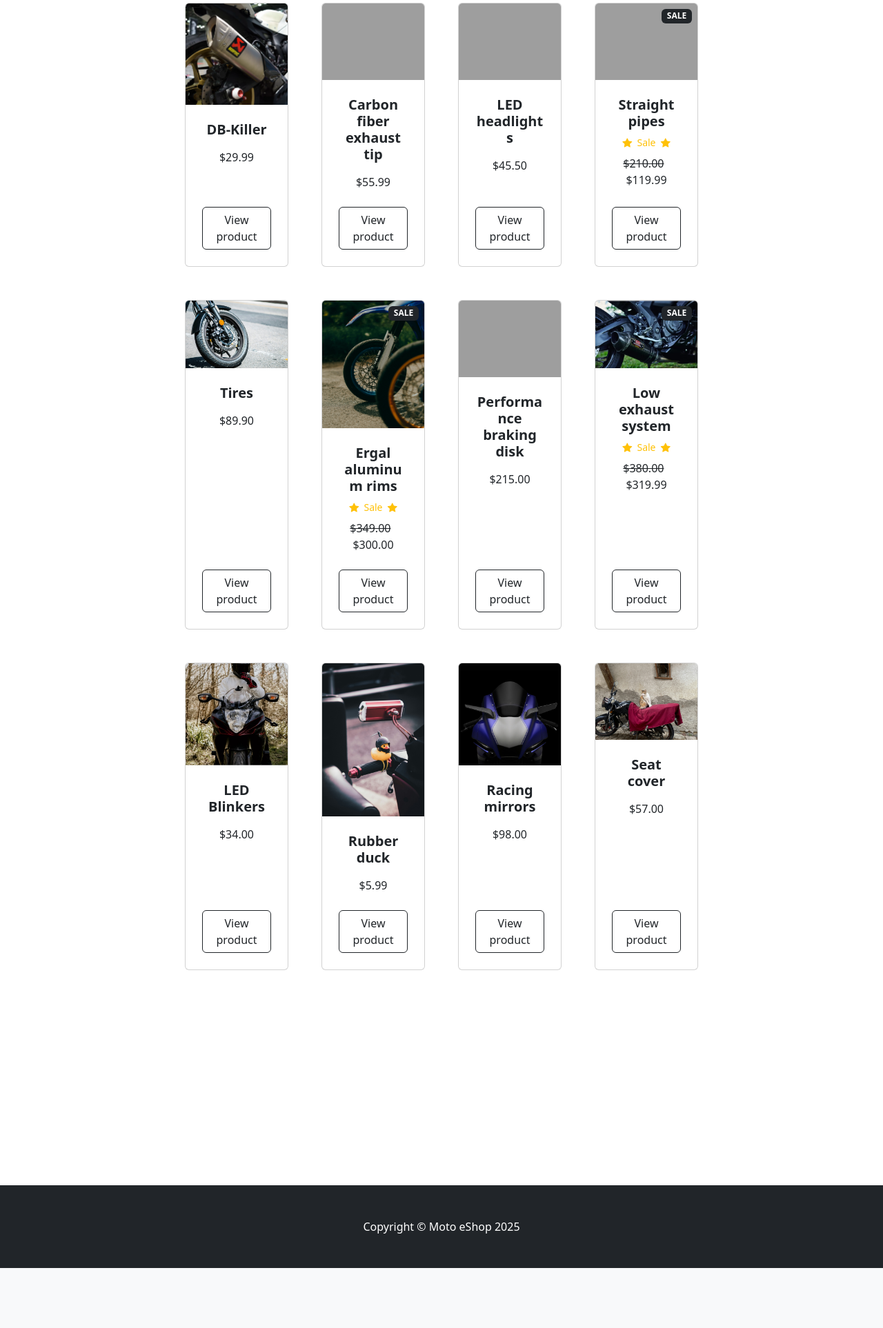
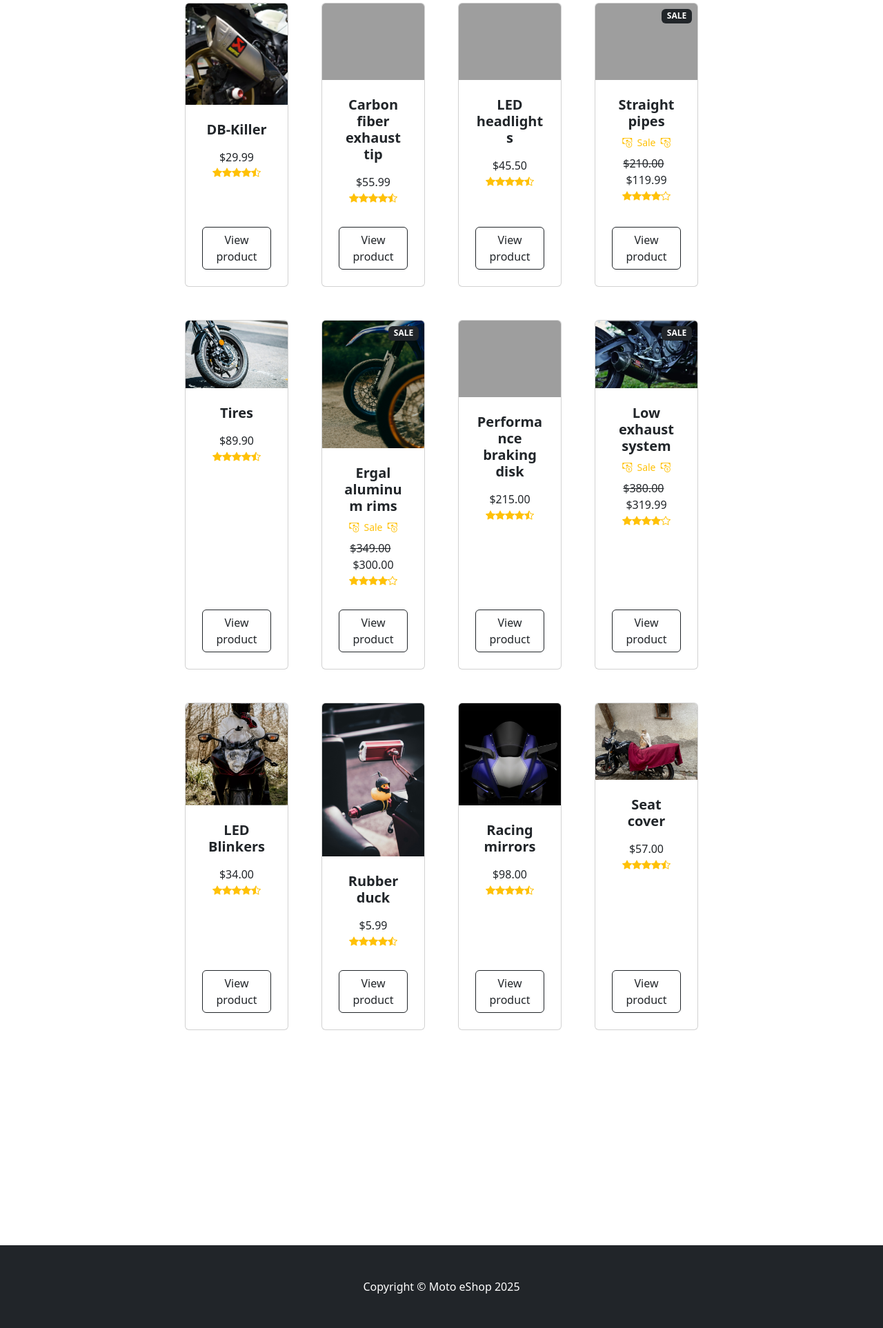
Before and after one commit to leonardo-panizzi/django-eCom, a Django app: template store/templates/search.html in a window 1280 px wide. Shown: the part 580-2506 px from the top of the page at 69% size. Before the commit the page ends 2419 px from the top, so only its background shows below. Run offline with Django 5.2, Linux system fonts and the light colour scheme; the template is opened without the code that fills it: values that come from a table or form of the project are taken from there, others are empty; data comes from the database, SQL or seed files in the repository; both versions use the stored data as it was after the commit; some libraries are stand-ins or nearby versions; grey boxes are pictures that could not be loaded.

Commit message:
add product links and update rating display in search and category pages

```diff
--- a/store/templates/search.html
+++ b/store/templates/search.html
@@ -39,17 +39,26 @@
                 <div class="card h-100">
                     <div class="badge bg-dark text-white position-absolute" style="top: 0.5rem; right: 0.5rem">SALE</div>
                     <!-- Product image-->
-                    <img class="card-img-top" src="{{product.image.url}}" alt="..." />
+                    <a href="{% url 'product' product.id %}">
+                        <img class="card-img-top" src="{{product.image.url}}" alt="..."  />
+                    </a>
                     <!-- Product details-->
                     <div class="card-body p-4">
                         <div class="text-center">
                             <!-- Product name-->
                             <h5 class="fw-bolder">{{ product.name }}</h5>
-                            <div class="d-flex justify-content-center small text-warning mb-2"><div class="bi-star-fill"></div> &nbsp;&nbsp;Sale&nbsp;&nbsp;<div class="bi-star-fill"></div></div>
+                            <div class="d-flex justify-content-center small text-warning mb-2"><div class="bi-cash-coin"></div> &nbsp;&nbsp;Sale&nbsp;&nbsp;<div class="bi-cash-coin"></div></div>
                             <!-- Product price-->
                             <strike>${{ product.price }}</strike>
                             &nbsp;
                             ${{ product.sale_price }}
+                            <div class="d-flex justify-content-center small text-warning mb-2">
+                                <div class="bi-star-fill"></div>
+                                <div class="bi-star-fill"></div>
+                                <div class="bi-star-fill"></div>
+                                <div class="bi-star-fill"></div>
+                                <div class="bi-star"></div>
+                            </div>
                         </div>
                     </div>
                     <!-- Product actions-->
@@ -66,7 +75,9 @@
                 <div class="col mb-5">
                 <div class="card h-100">
                     <!-- Product image-->
-                    <img class="card-img-top" src="{{product.image.url}}" alt="..." />
+                    <a href="{% url 'product' product.id %}">
+                        <img class="card-img-top" src="{{product.image.url}}" alt="..."  />
+                    </a>
                     <!-- Product details-->
                     <div class="card-body p-4">
                         <div class="text-center">
@@ -75,6 +86,13 @@
                             <div class="d-flex justify-content-center small text-warning mb-2"></div>
                             <!-- Product price-->
                             ${{ product.price }}
+                            <div class="d-flex justify-content-center small text-warning mb-2">
+                                <div class="bi-star-fill"></div>
+                                <div class="bi-star-fill"></div>
+                                <div class="bi-star-fill"></div>
+                                <div class="bi-star-fill"></div>
+                                <div class="bi-star-half"></div>
+                            </div>
                         </div>
                     </div>
                     <!-- Product actions-->
```
Also changed, not shown: store/templates/category.html (+6 -2 lines), db.sqlite3.
